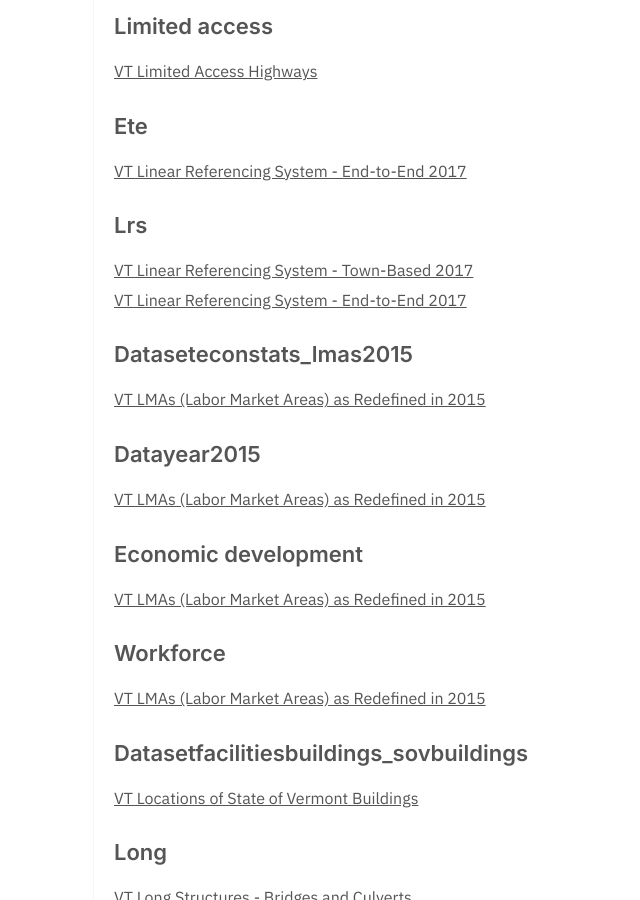
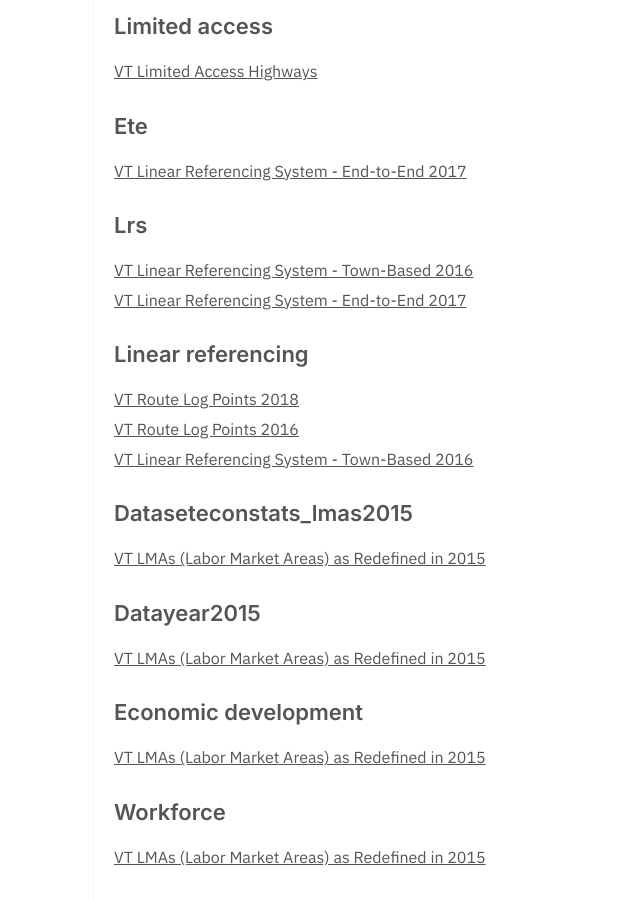
Before and after one commit to dayda-entities/vermont-center-for-geographic-information, a Jekyll site: the page built from tags.md, in a window 1280 px wide and 900 px high, scrolled down 178177 px. Shown: the whole window, without its empty margins (216-856 px from the left). Built offline with Jekyll 4.4.1, drawn with Linux system fonts in a browser that asks for light colours; some of the changed text lies outside the part shown.

Commit message:
Publish Data

```diff
--- a/_posts/2020-11-12-vt-linear-referencing-system-t.md
+++ b/_posts/2020-11-12-vt-linear-referencing-system-t.md
@@ -1,22 +1,23 @@
 ---
-title: VT Linear Referencing System - Town-Based 2017
-created: '2020-11-12T13:08:10.575262'
-modified: '2020-11-12T13:08:10.575269'
+title: VT Linear Referencing System - Town-Based 2016
+created: '2020-11-12T13:08:03.307675'
+modified: '2020-11-12T13:08:03.307686'
 state: active
 type: dataset
 tags:
-  - '2017'
+  - '2016'
   - Isothemetrans
+  - Linear Referencing
   - Lrs
   - Nodevtrans
   - Subthemeroad
   - Town
-  - Vt
+  - Vtrans
 groups: []
 csv_url: >-
-  https://geodata.vermont.gov/datasets/e48523de45384914a716fdf987578b91_34.csv?outSR=%7B%22latestWkid%22%3A32145%2C%22wkid%22%3A32145%7D
+  https://geodata.vermont.gov/datasets/b6257a37b7904d4d8dd4baa98e69882b_25.csv?outSR=%7B%22latestWkid%22%3A32145%2C%22wkid%22%3A32145%7D
 json_url: ''
 layout: post
 
 ---
-<span style='font-family: &quot;Avenir Next W01&quot;, &quot;Avenir Next W00&quot;, &quot;Avenir Next&quot;, Avenir, &quot;Helvetica Neue&quot;, Helvetica, Arial, sans-serif; font-size: 17px; color: rgb(77, 77, 77);'>LRS2017 is a Linear Referencing System layer that includes Interstate, U.S., State (VT), and other transportation routes logged by the Vermont Agency of Transportation. The routes in this layer represent the town-based (TWN) route system, meaning that routes increment from start to finish within each town, resetting to zero at the town boundaries.</span><div style='font-family: &quot;Avenir Next W01&quot;, &quot;Avenir Next W00&quot;, &quot;Avenir Next&quot;, Avenir, &quot;Helvetica Neue&quot;, Helvetica, Arial, sans-serif; font-size: 17px; margin: 0px; padding: 0px; color: rgb(77, 77, 77);'>Stewards: Information Technology, Data Owner: Mapping Unit</div>
+<span style='font-family: &quot;Avenir Next W01&quot;, &quot;Avenir Next W00&quot;, &quot;Avenir Next&quot;, Avenir, &quot;Helvetica Neue&quot;, Helvetica, Arial, sans-serif; font-size: 17px; color: rgb(77, 77, 77);'>LRS2016 is a Linear Referencing System layer that includes Interstate, U.S., State (VT), and other transportation routes logged by the Vermont Agency of Transportation. The routes in this layer represent the town-based (TWN) route system, meaning that routes increment from start to finish within each town, resetting to zero at the town boundaries.</span><div style='font-family: &quot;Avenir Next W01&quot;, &quot;Avenir Next W00&quot;, &quot;Avenir Next&quot;, Avenir, &quot;Helvetica Neue&quot;, Helvetica, Arial, sans-serif; font-size: 17px; margin: 0px; padding: 0px; color: rgb(77, 77, 77);'>Stewards: Information Technology, Data Owner: Mapping Unit</div>
```
